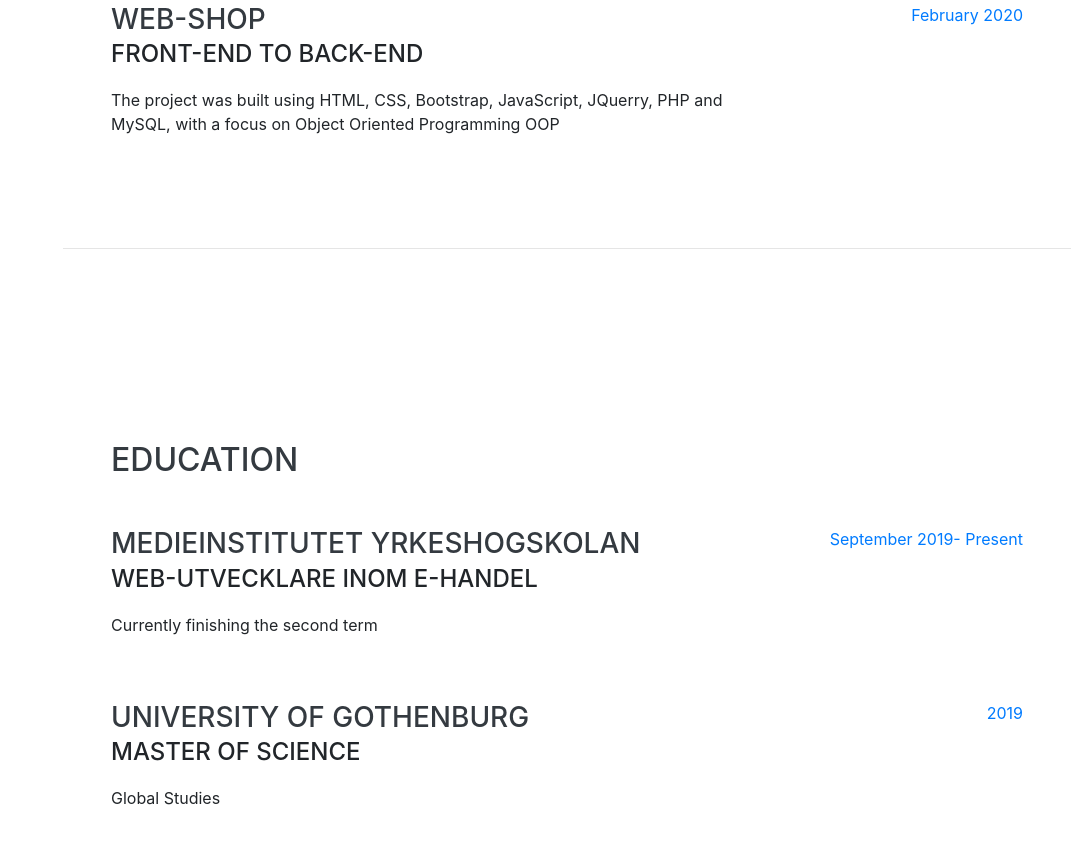
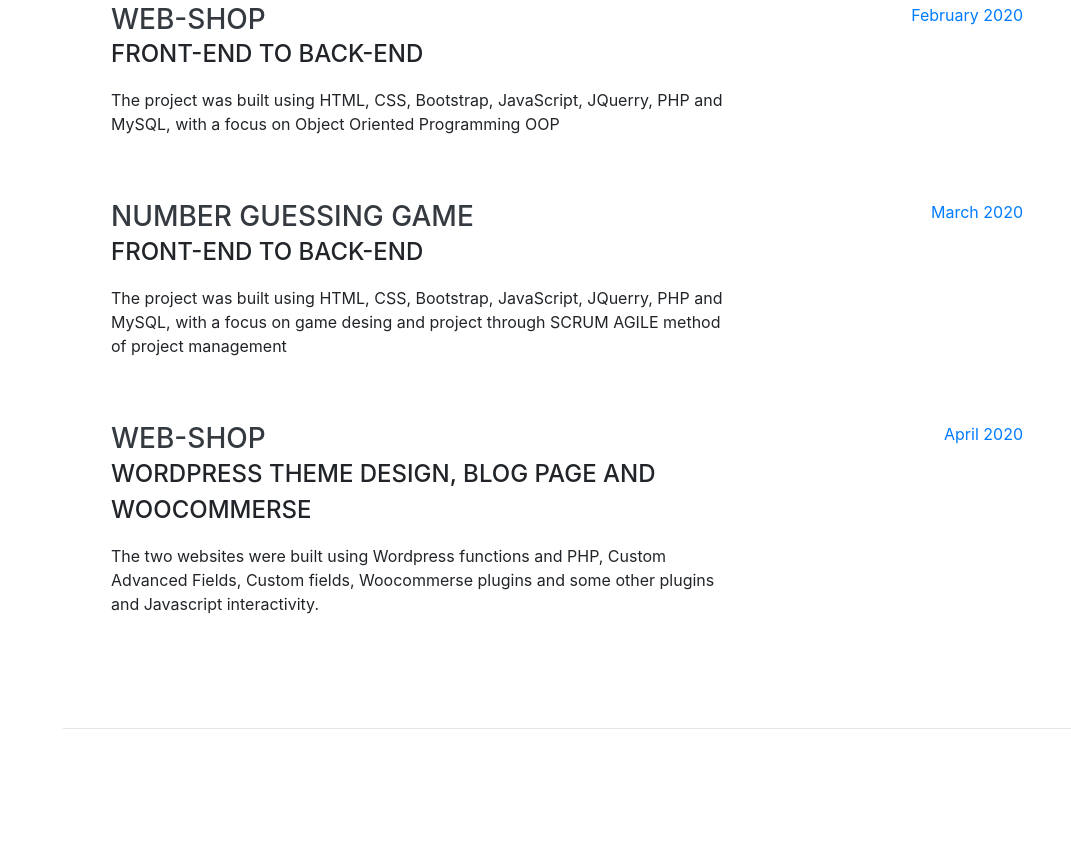
Before and after one commit to HumayunBA/CV, a website with bundled scripts: page index.html in a window 1280 px wide. Shown: the part 1415-2280 px from the top of the page, without its empty margins (209-1280 px from the left). Built offline with nearby package versions, Linux system fonts and the light colour scheme; files whose address does not match are found by name; a web font is replaced by a local one.

Commit message:
Update index.html

```diff
--- a/index.html
+++ b/index.html
@@ -117,8 +117,27 @@
             <span class="text-primary">February 2020</span>
           </div>
         </div>
+        <div class="resume-item d-flex flex-column flex-md-row justify-content-between mb-5">
+          <div class="resume-content">
+            <h3 class="mb-0">Number Guessing Game</h3>
+            <div class="subheading mb-3">Front-end to Back-end</div>
+            <p>The project was built using HTML, CSS, Bootstrap, JavaScript, JQuerry, PHP and MySQL, with a focus on game desing and project through SCRUM AGILE method of project management </p>
+          </div>
+          <div class="resume-date text-md-right">
+            <span class="text-primary">March 2020</span>
+          </div>
+        </div>
 
-
+        <div class="resume-item d-flex flex-column flex-md-row justify-content-between mb-5">
+          <div class="resume-content">
+            <h3 class="mb-0">Web-Shop</h3>
+            <div class="subheading mb-3">Wordpress Theme Design, Blog page and WooCommerse</div>
+            <p>The two websites were built using Wordpress functions and PHP, Custom Advanced Fields, Custom fields, Woocommerse plugins and some other plugins and Javascript interactivity.</p>
+          </div>
+          <div class="resume-date text-md-right">
+            <span class="text-primary">April 2020</span>
+          </div>
+        </div>
       </div>
 
     </section>
@@ -197,6 +216,10 @@
             <i class="fa-li fa fa-check"></i>
             Mobile-First, Responsive Design</li>
           <li>
+           <li>
+            <i class="fa-li fa fa-check"></i>
+            Wordpress theme design and WooCommerse</li>
+          <li>
             <i class="fa-li fa fa-check"></i>
             Work in Team and Group</li>
           <li>
```
